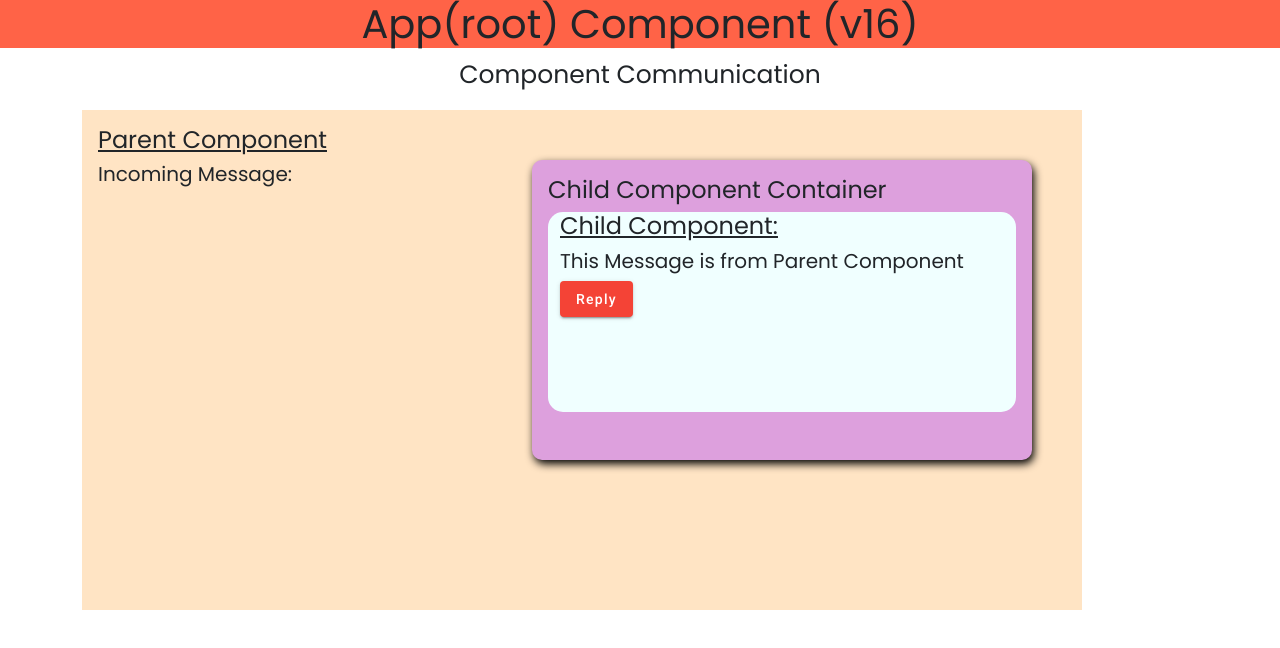
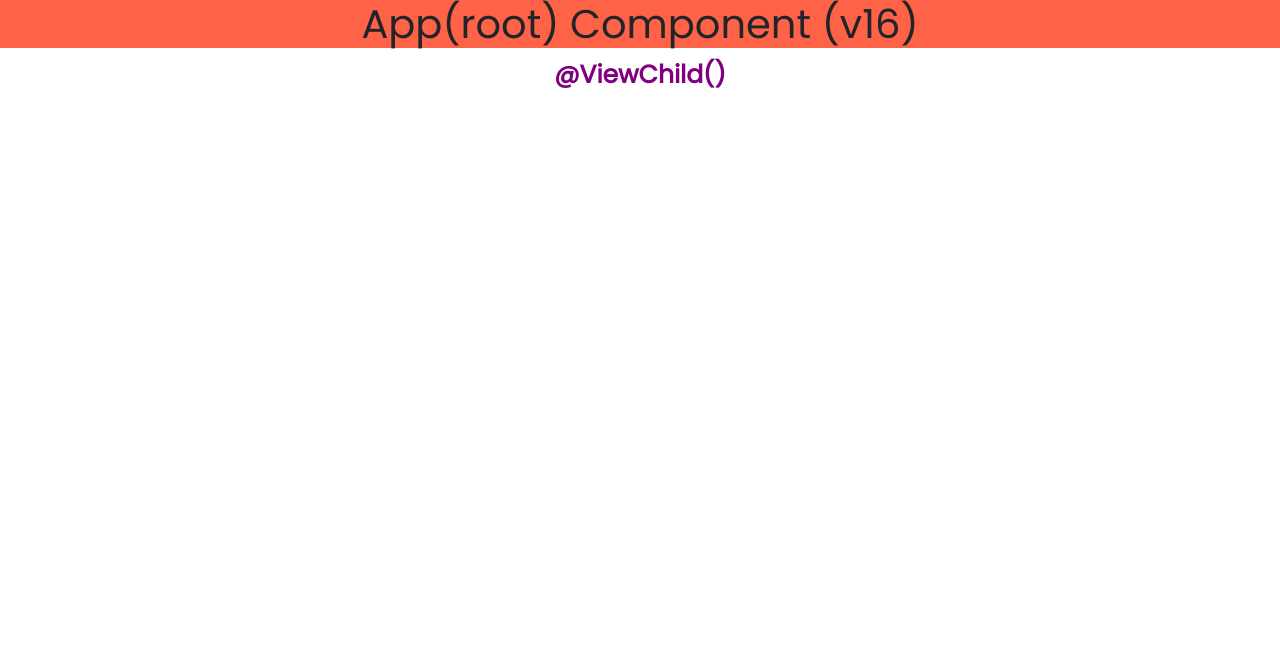
Before and after one commit to SatishKonduru/SELF-16, an Angular app: page / in a window 1280 px wide. Shown: the top 648 px of the page. Built offline with nearby package versions, Linux system fonts and the light colour scheme.

Commit message:
@viewChild started

```diff
--- a/src/app/app.component.html
+++ b/src/app/app.component.html
@@ -12,4 +12,5 @@
 <!-- <app-if></app-if> -->
  <!-- <app-switch></app-switch> -->
   <!-- <app-for></app-for> -->
-<app-sender></app-sender>
+<!-- <app-sender></app-sender> -->
+ <app-view-child></app-view-child>
--- a/src/app/app.module.ts
+++ b/src/app/app.module.ts
@@ -24,6 +24,8 @@ import { SwitchComponent } from './components/switch/switch.component';
 import { ForComponent } from './components/for/for.component';
 import { SenderComponent } from './components/sender/sender.component';
 import { ReceiverComponent } from './components/receiver/receiver.component';
+import { TopicComponent } from './components/topic/topic.component';
+import { ViewChildComponent } from './components/view-child/view-child.component';
 
 @NgModule({
   declarations: [
@@ -41,6 +43,8 @@ import { ReceiverComponent } from './components/receiver/receiver.component';
     ForComponent,
     SenderComponent,
     ReceiverComponent,
+    TopicComponent,
+    ViewChildComponent,
   ],
   imports: [
     BrowserModule,
--- a/src/app/components/sender/sender.component.html
+++ b/src/app/components/sender/sender.component.html
@@ -1,6 +1,7 @@
-<div style="display: flex; justify-content: center">
+<!-- <div style="display: flex; justify-content: center">
   <p style="font-size: 25px">Component Communication</p>
-</div>
+</div> -->
+<app-topic [topic]="'Component Communication'"></app-topic>
 <div class="container">
   <div class="parent">
     <div class="p-3">
--- /dev/null
+++ b/src/app/components/topic/topic.component.html
@@ -0,0 +1,3 @@
+<div style="display: flex; justify-content: center">
+  <p style="font-size: 25px; color: purple; font-weight: 600">{{ topic }}</p>
+</div>
--- /dev/null
+++ b/src/app/components/view-child/view-child.component.html
@@ -0,0 +1 @@
+<app-topic [topic]="topicName"></app-topic>
--- /dev/null
+++ b/src/app/components/view-child/view-child.component.ts
@@ -0,0 +1,10 @@
+import { Component } from '@angular/core';
+
+@Component({
+  selector: 'app-view-child',
+  templateUrl: './view-child.component.html',
+  styleUrls: ['./view-child.component.css'],
+})
+export class ViewChildComponent {
+  topicName = '@ViewChild()';
+}
```
Also changed, not shown: src/app/components/topic/topic.component.ts (added, +10 -0 lines), src/app/components/topic/topic.component.css (added), src/app/components/view-child/view-child.component.css (added).
